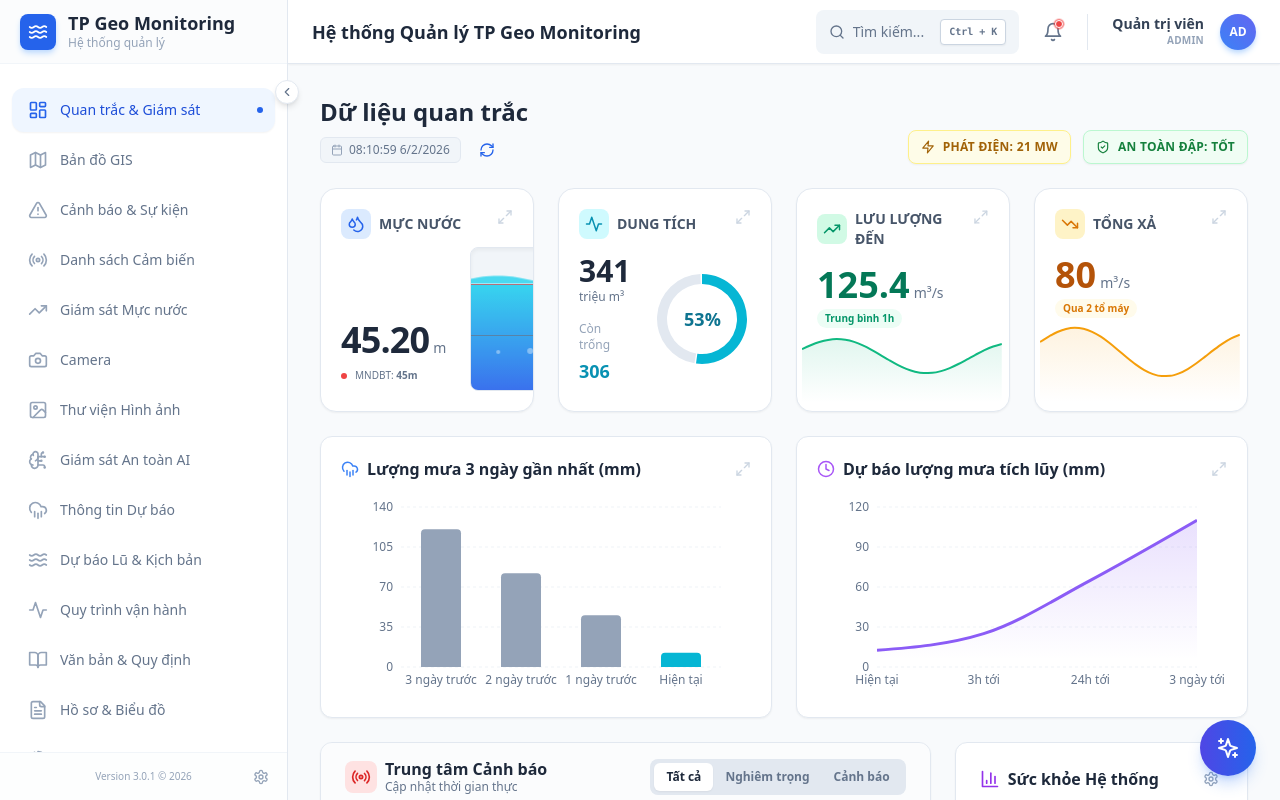
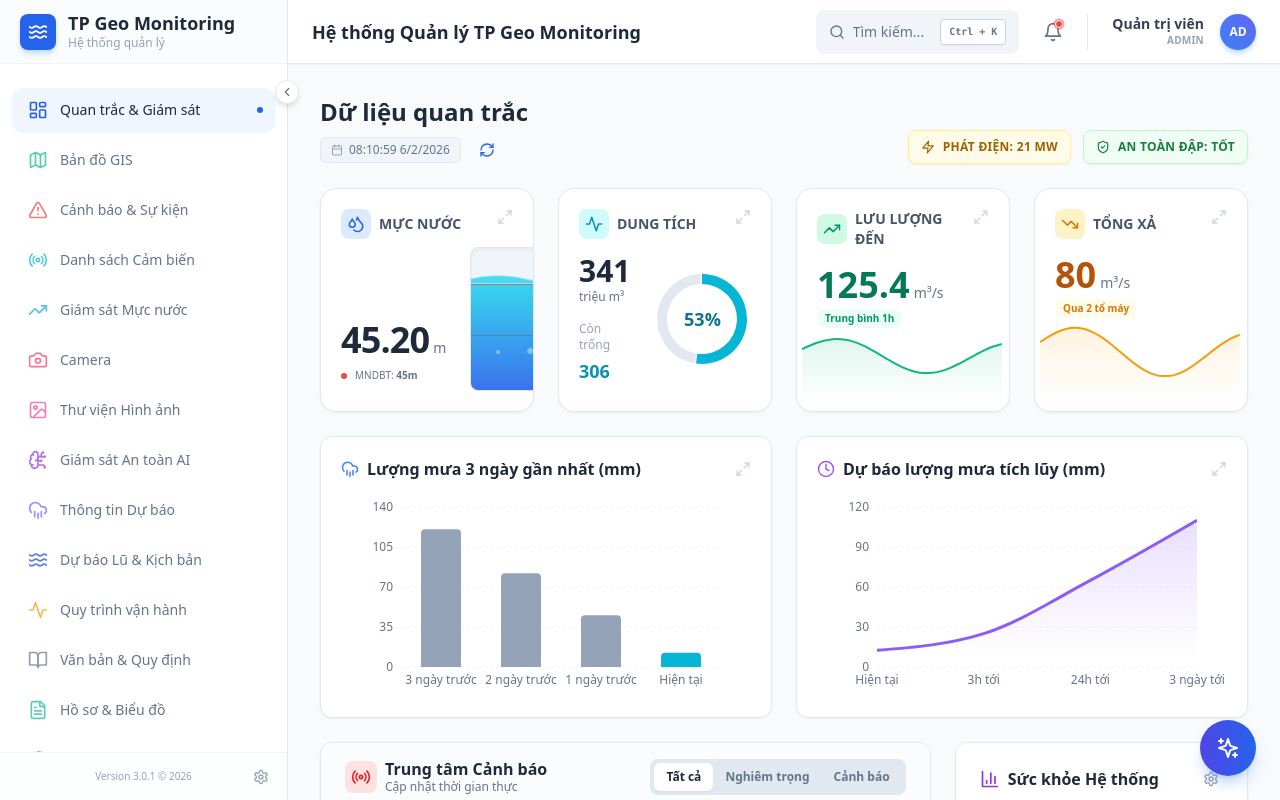
Before and after one commit to filezingme/quantrac-tatrach, a React (Vite) app: page /users in a window 1280 px wide. Both pictures are taken after a click on the button "Đăng nhập hệ thống". Built offline with nearby package versions, Linux system fonts and the light colour scheme.

Commit message:
feat(sidebar): Enhance menu item definition
Updated the `MASTER_MENU_ITEMS` in the sidebar component to include specific color properties for each icon. This change improves visual distinctiveness and potentially allows for more nuanced styling of menu items.

```diff
--- a/components/Sidebar.tsx
+++ b/components/Sidebar.tsx
@@ -46,28 +46,26 @@ interface SidebarProps {
   toggleCollapse: () => void;
 }
 
-// Master list of all available items
+// Master list with specific colors for each icon
 const MASTER_MENU_ITEMS = [
-  { path: '/dashboard', label: 'Quan trắc & Giám sát', icon: LayoutDashboard, roles: ['admin', 'user'] },
-  { path: '/map', label: 'Bản đồ GIS', icon: MapIcon, roles: ['admin', 'user'] },
-  { path: '/alerts', label: 'Cảnh báo & Sự kiện', icon: AlertTriangle, roles: ['admin', 'user'] },
-  { path: '/sensors', label: 'Danh sách Cảm biến', icon: Radio, roles: ['admin', 'user'] },
-  { path: '/ai-safety', label: 'Giám sát An toàn AI', icon: BrainCircuit, roles: ['admin', 'user'] },
-  { path: '/water-level', label: 'Giám sát Mực nước', icon: TrendingUp, roles: ['admin', 'user'] },
-  { path: '/forecast', label: 'Thông tin Dự báo', icon: CloudRain, roles: ['admin', 'user'] },
-  { path: '/flood-forecast', label: 'Dự báo Lũ & Kịch bản', icon: Waves, roles: ['admin', 'user'] },
-  { path: '/operation', label: 'Quy trình vận hành', icon: Activity, roles: ['admin'] },
-  { path: '/documents', label: 'Văn bản & Quy định', icon: BookOpen, roles: ['admin', 'user'] },
-  { path: '/camera', label: 'Camera', icon: Camera, roles: ['admin', 'user'] },
-  { path: '/images', label: 'Thư viện Hình ảnh', icon: ImageIcon, roles: ['admin', 'user'] },
-  { path: '/records', label: 'Hồ sơ & Biểu đồ', icon: FileText, roles: ['admin', 'user'] },
-  { path: '/demo-charts', label: 'Thư viện Biểu đồ Demo', icon: PieChart, roles: ['admin', 'user'] },
-  { path: '/specs', label: 'Thông số kỹ thuật', icon: Settings, roles: ['admin'] },
-  { path: '/general-info', label: 'Thông tin chung', icon: Info, roles: ['admin', 'user'] },
-  { path: '/manual-entry', label: 'Nhập liệu thủ công', icon: Edit3, roles: ['admin'] },
-  { path: '/users', label: 'Quản lý người dùng', icon: Users, roles: ['admin'] },
-  // Note: System Settings is intentionally reachable via route '/settings' but we might hide it from main menu if desired by user config
-  // For now we keep it in MASTER list so permissions work, but users can hide it via the Customize Menu feature if they prefer the bottom icon.
+  { path: '/dashboard', label: 'Quan trắc & Giám sát', icon: LayoutDashboard, roles: ['admin', 'user'], color: 'text-blue-600 dark:text-blue-400' },
+  { path: '/map', label: 'Bản đồ GIS', icon: MapIcon, roles: ['admin', 'user'], color: 'text-emerald-500 dark:text-emerald-400' },
+  { path: '/alerts', label: 'Cảnh báo & Sự kiện', icon: AlertTriangle, roles: ['admin', 'user'], color: 'text-red-500 dark:text-red-400' },
+  { path: '/sensors', label: 'Danh sách Cảm biến', icon: Radio, roles: ['admin', 'user'], color: 'text-cyan-500 dark:text-cyan-400' },
+  { path: '/ai-safety', label: 'Giám sát An toàn AI', icon: BrainCircuit, roles: ['admin', 'user'], color: 'text-purple-600 dark:text-purple-400' },
+  { path: '/water-level', label: 'Giám sát Mực nước', icon: TrendingUp, roles: ['admin', 'user'], color: 'text-sky-500 dark:text-sky-400' },
+  { path: '/forecast', label: 'Thông tin Dự báo', icon: CloudRain, roles: ['admin', 'user'], color: 'text-indigo-500 dark:text-indigo-400' },
+  { path: '/flood-forecast', label: 'Dự báo Lũ & Kịch bản', icon: Waves, roles: ['admin', 'user'], color: 'text-blue-700 dark:text-blue-300' },
+  { path: '/operation', label: 'Quy trình vận hành', icon: Activity, roles: ['admin'], color: 'text-amber-500 dark:text-amber-400' },
+  { path: '/documents', label: 'Văn bản & Quy định', icon: BookOpen, roles: ['admin', 'user'], color: 'text-slate-500 dark:text-slate-400' },
+  { path: '/camera', label: 'Camera', icon: Camera, roles: ['admin', 'user'], color: 'text-rose-500 dark:text-rose-400' },
+  { path: '/images', label: 'Thư viện Hình ảnh', icon: ImageIcon, roles: ['admin', 'user'], color: 'text-pink-500 dark:text-pink-400' },
+  { path: '/records', label: 'Hồ sơ & Biểu đồ', icon: FileText, roles: ['admin', 'user'], color: 'text-teal-500 dark:text-teal-400' },
+  { path: '/demo-charts', label: 'Thư viện Biểu đồ Demo', icon: PieChart, roles: ['admin', 'user'], color: 'text-orange-500 dark:text-orange-400' },
+  { path: '/specs', label: 'Thông số kỹ thuật', icon: Settings, roles: ['admin'], color: 'text-gray-600 dark:text-gray-400' },
+  { path: '/general-info', label: 'Thông tin chung', icon: Info, roles: ['admin', 'user'], color: 'text-blue-400 dark:text-blue-300' },
+  { path: '/manual-entry', label: 'Nhập liệu thủ công', icon: Edit3, roles: ['admin'], color: 'text-green-600 dark:text-green-500' },
+  { path: '/users', label: 'Quản lý người dùng', icon: Users, roles: ['admin'], color: 'text-fuchsia-500 dark:text-fuchsia-400' },
 ];
 
 export const Sidebar: React.FC<SidebarProps> = ({ isOpen, toggleSidebar, isCollapsed, toggleCollapse }) => {
@@ -246,25 +244,20 @@ export const Sidebar: React.FC<SidebarProps> = ({ isOpen, toggleSidebar, isColla
   // --- Drag and Drop Handlers ---
   const handleDragStart = (e: React.DragEvent<HTMLDivElement>, index: number) => {
     setDraggedIndex(index);
-    // Create a ghost image effects if needed, or stick to browser default
     e.dataTransfer.effectAllowed = 'move';
-    // Firefox requires setting data
     e.dataTransfer.setData('text/plain', index.toString());
   };
 
   const handleDragOver = (e: React.DragEvent<HTMLDivElement>, index: number) => {
-    e.preventDefault(); // Necessary to allow dropping
+    e.preventDefault();
     if (draggedIndex === null || draggedIndex === index) return;
 
     const newConfig = [...tempConfig];
     const draggedItem = newConfig[draggedIndex];
 
-    // Remove dragged item
     newConfig.splice(draggedIndex, 1);
-    // Insert at new position
     newConfig.splice(index, 0, draggedItem);
 
-    // Update state immediately for visual feedback
     setTempConfig(newConfig.map((item, idx) => ({ ...item, order: idx })));
     setDraggedIndex(index);
   };
@@ -327,10 +320,8 @@ export const Sidebar: React.FC<SidebarProps> = ({ isOpen, toggleSidebar, isColla
 
         {/* Navigation */}
         <nav className={`flex-1 py-6 sidebar-scrollbar ${isCollapsed ? 'px-0' : ''}`}>
-          {/* Adjusted left margin to 4px as requested */}
           <ul className={`space-y-1.5 ${isCollapsed ? 'px-0 flex flex-col items-center ml-[4px]' : 'px-3'}`}>
             {visibleItems.map((item) => {
-              // Check if active (dashboard is also root)
               const isActive = location.pathname === item.path || (item.path === '/dashboard' && location.pathname === '/');
               const conf = config.find(c => c.path === item.path);
               const label = conf?.customLabel || item.label;
@@ -347,7 +338,7 @@ export const Sidebar: React.FC<SidebarProps> = ({ isOpen, toggleSidebar, isColla
                       ${isCollapsed ? 'justify-center w-12 h-12 p-0' : 'justify-start w-full px-4 py-3'}
                       text-sm font-medium rounded-xl transition-all duration-200
                       ${isActive
-                        ? 'bg-blue-50 dark:bg-blue-900/30 text-blue-700 dark:text-blue-400 shadow-sm'
+                        ? 'bg-blue-50 dark:bg-blue-900/30 shadow-sm'
                         : 'hover:bg-slate-50 dark:hover:bg-slate-700/50 hover:text-slate-900 dark:hover:text-slate-100 text-slate-500 dark:text-slate-400'
                       }
                     `}
@@ -355,11 +346,11 @@ export const Sidebar: React.FC<SidebarProps> = ({ isOpen, toggleSidebar, isColla
                   >
                     <item.icon
                       size={20}
-                      className={`shrink-0 transition-colors ${isActive ? 'text-blue-600 dark:text-blue-400' : 'text-slate-400 dark:text-slate-500 group-hover:text-slate-600 dark:group-hover:text-slate-300'}`}
+                      className={`shrink-0 transition-colors ${item.color} ${isActive ? '' : 'opacity-70 group-hover:opacity-100'}`}
                     />
 
                     {/* Text Label - Hidden when collapsed */}
-                    <span className={`ml-3 whitespace-nowrap transition-all duration-200 ${isCollapsed ? 'w-0 opacity-0 hidden' : 'w-auto opacity-100'}`}>
+                    <span className={`ml-3 whitespace-nowrap transition-all duration-200 ${isActive ? 'text-slate-800 dark:text-blue-100' : ''} ${isCollapsed ? 'w-0 opacity-0 hidden' : 'w-auto opacity-100'}`}>
                       {label}
                     </span>
 
@@ -477,7 +468,7 @@ export const Sidebar: React.FC<SidebarProps> = ({ isOpen, toggleSidebar, isColla
                                 <GripVertical size={16}/>
                              </div>
 
-                             <div className={`p-2 rounded-md ${item.isVisible ? 'bg-blue-50 dark:bg-slate-600 text-blue-600 dark:text-blue-300' : 'bg-slate-200 dark:bg-slate-700 text-slate-400'}`}>
+                             <div className={`p-2 rounded-md bg-slate-50 dark:bg-slate-600 ${masterItem.color}`}>
                                 <masterItem.icon size={18}/>
                              </div>
 
```
